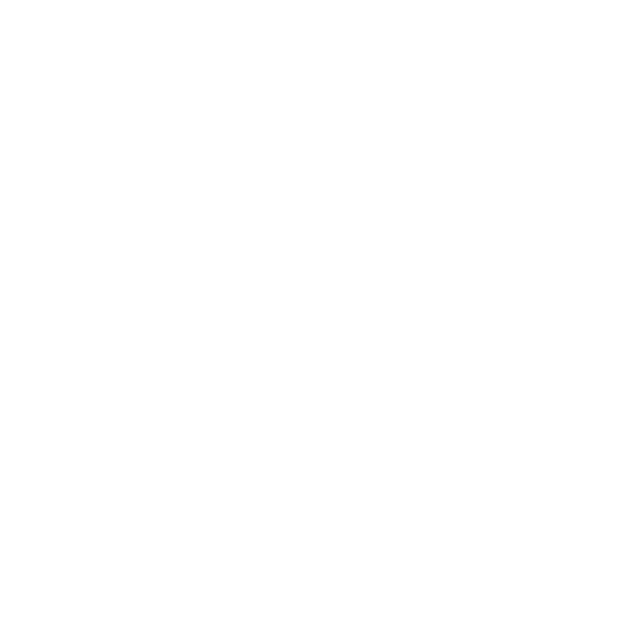
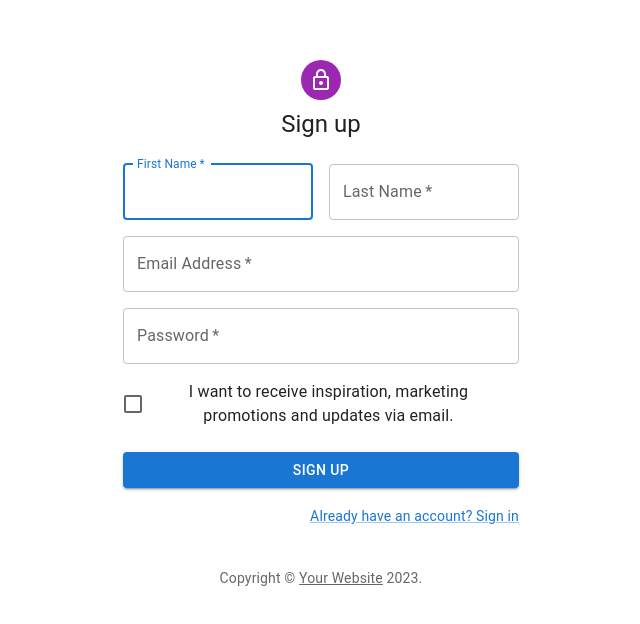
Before and after one commit to Innolize/cypress-vite-example, a React (Vite) app: page /signup in a window 1280 px wide. Before the commit this address had no page. Shown: the part 112-736 px from the top of the page, without its empty margins (319-959 px from the left). Built offline with nearby package versions, Linux system fonts and the light colour scheme.

Commit message:
Add signup page

```diff
--- a/src/App.tsx
+++ b/src/App.tsx
@@ -1,6 +1,7 @@
 import reactLogo from "./assets/react.svg";
 import "./App.css";
-import { BrowserRouter, Route, Router, Routes } from "react-router-dom";
+import { BrowserRouter, Route, Routes } from "react-router-dom";
+import SignUp from "./pages/SignUp";
 
 const MainPage = () => {
   return (
@@ -19,6 +20,7 @@
       <div className="App">
         <Routes>
           <Route path="/" Component={MainPage}></Route>
+          <Route path="/signup" Component={SignUp}></Route>
         </Routes>
       </div>
     </BrowserRouter>
--- /dev/null
+++ b/src/pages/SignUp.tsx
@@ -0,0 +1,131 @@
+import * as React from 'react';
+import Avatar from '@mui/material/Avatar';
+import Button from '@mui/material/Button';
+import CssBaseline from '@mui/material/CssBaseline';
+import TextField from '@mui/material/TextField';
+import FormControlLabel from '@mui/material/FormControlLabel';
+import Checkbox from '@mui/material/Checkbox';
+import Link from '@mui/material/Link';
+import Grid from '@mui/material/Grid';
+import Box from '@mui/material/Box';
+import LockOutlinedIcon from '@mui/icons-material/LockOutlined';
+import Typography from '@mui/material/Typography';
+import Container from '@mui/material/Container';
+import { createTheme, ThemeProvider } from '@mui/material/styles';
+
+function Copyright(props: any) {
+  return (
+    <Typography variant="body2" color="text.secondary" align="center" {...props}>
+      {'Copyright © '}
+      <Link color="inherit" href="https://mui.com/">
+        Your Website
+      </Link>{' '}
+      {new Date().getFullYear()}
+      {'.'}
+    </Typography>
+  );
+}
+
+const theme = createTheme();
+
+export default function SignUp() {
+  const handleSubmit = (event: React.FormEvent<HTMLFormElement>) => {
+    event.preventDefault();
+    const data = new FormData(event.currentTarget);
+    console.log({
+      email: data.get('email'),
+      password: data.get('password'),
+    });
+  };
+
+  return (
+    <ThemeProvider theme={theme}>
+      <Container component="main" maxWidth="xs">
+        <CssBaseline />
+        <Box
+          sx={{
+            marginTop: 8,
+            display: 'flex',
+            flexDirection: 'column',
+            alignItems: 'center',
+          }}
+        >
+          <Avatar sx={{ m: 1, bgcolor: 'secondary.main' }}>
+            <LockOutlinedIcon />
+          </Avatar>
+          <Typography component="h1" variant="h5">
+            Sign up
+          </Typography>
+          <Box component="form" noValidate onSubmit={handleSubmit} sx={{ mt: 3 }}>
+            <Grid container spacing={2}>
+              <Grid item xs={12} sm={6}>
+                <TextField
+                  autoComplete="given-name"
+                  name="firstName"
+                  required
+                  fullWidth
+                  id="firstName"
+                  label="First Name"
+                  autoFocus
+                />
+              </Grid>
+              <Grid item xs={12} sm={6}>
+                <TextField
+                  required
+                  fullWidth
+                  id="lastName"
+                  label="Last Name"
+                  name="lastName"
+                  autoComplete="family-name"
+                />
+              </Grid>
+              <Grid item xs={12}>
+                <TextField
+                  required
+                  fullWidth
+                  id="email"
+                  label="Email Address"
+                  name="email"
+                  autoComplete="email"
+                />
+              </Grid>
+              <Grid item xs={12}>
+                <TextField
+                  required
+                  fullWidth
+                  name="password"
+                  label="Password"
+                  type="password"
+                  id="password"
+                  autoComplete="new-password"
+                />
+              </Grid>
+              <Grid item xs={12}>
+                <FormControlLabel
+                  control={<Checkbox value="allowExtraEmails" color="primary" />}
+                  label="I want to receive inspiration, marketing promotions and updates via email."
+                />
+              </Grid>
+            </Grid>
+            <Button
+              type="submit"
+              fullWidth
+              variant="contained"
+              sx={{ mt: 3, mb: 2 }}
+            >
+              Sign Up
+            </Button>
+            <Grid container justifyContent="flex-end">
+              <Grid item>
+                <Link href="#" variant="body2">
+                  Already have an account? Sign in
+                </Link>
+              </Grid>
+            </Grid>
+          </Box>
+        </Box>
+        <Copyright sx={{ mt: 5 }} />
+      </Container>
+    </ThemeProvider>
+  );
+}
```
